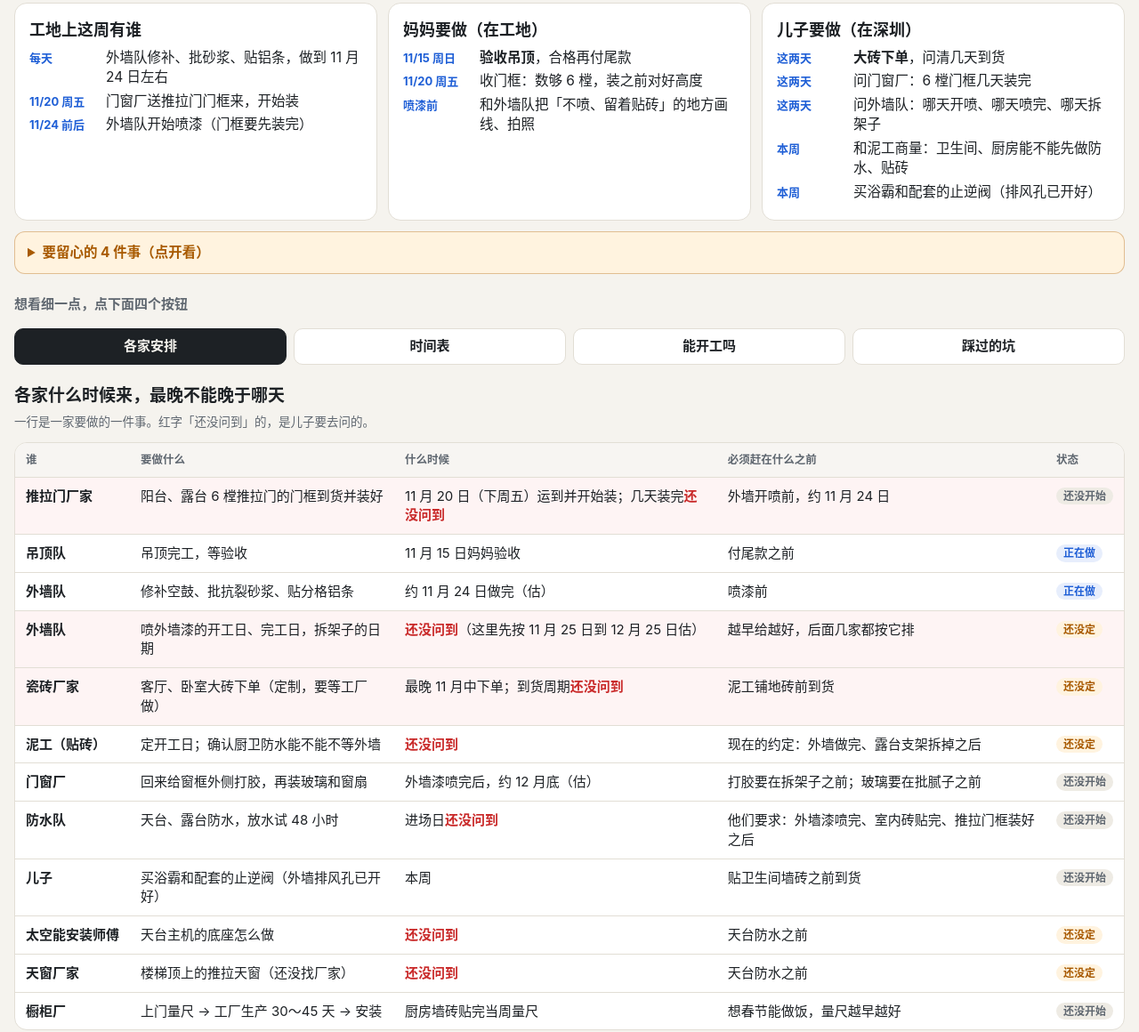
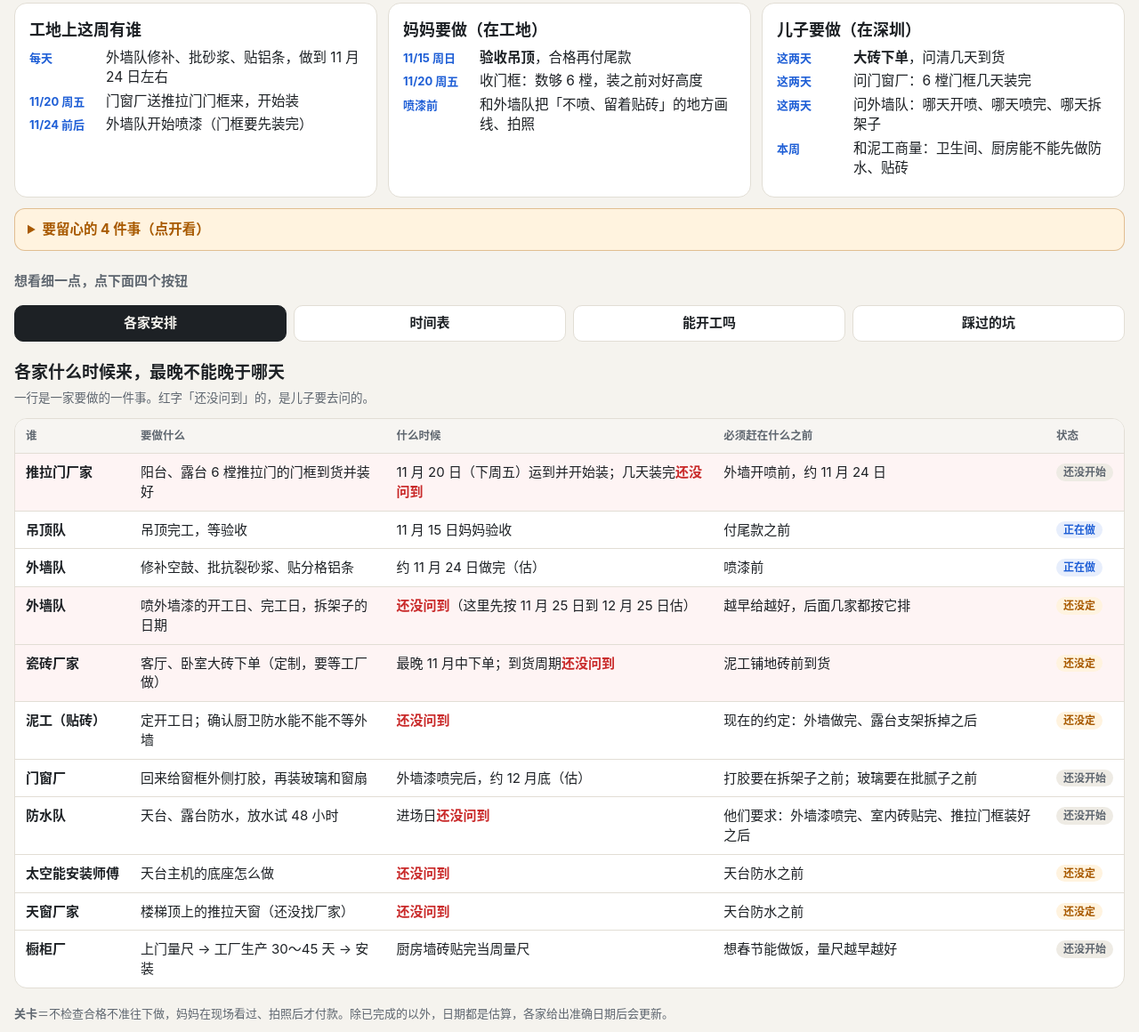
Before and after one commit to gugemailing-hub/house-progress, a plain HTML site: page index.html in a window 1280 px wide. Shown: the part 538-1698 px from the top of the page at 89% size. Drawn offline with Linux system fonts and the light colour scheme.

Commit message:
更新进度 2026-11-15：浴霸已买，吊顶灯孔和浴霸孔已开好

```diff
--- a/index.html
+++ b/index.html
@@ -278,14 +278,13 @@ const DATA = {
       { d:"这两天",      t:"<b>大砖下单</b>，问清几天到货" },
       { d:"这两天",      t:"问门窗厂：6 樘门框几天装完" },
       { d:"这两天",      t:"问外墙队：哪天开喷、哪天喷完、哪天拆架子" },
-      { d:"本周",        t:"和泥工商量：卫生间、厨房能不能先做防水、贴砖" },
-      { d:"本周",        t:"买浴霸和配套的止逆阀（排风孔已开好）" } ] }
+      { d:"本周",        t:"和泥工商量：卫生间、厨房能不能先做防水、贴砖" } ] }
   ],
   notesTitle: "要留心的 4 件事（点开看）",
   notes: [
     "<b>春节前可能住不进去。</b>现在约好防水、贴砖都等外墙做完，外墙漆估计喷到 12 月下旬。想快一点：卫生间、厨房在屋里，可以和外墙同时做，要先和泥工商量。",
     "<b>吊顶已经先做了。</b>厨房、卫生间贴墙砖要顶到吊顶下沿；楼上放水试漏那两天，要有人盯着楼下天花板。",
-    "<b>喷漆前还剩一件小事。</b>窗边和空调孔的防水由谁来做，还没定。（一楼风管机的外墙孔、卫生间排风孔都已经开好了。）",
+    "<b>喷漆前还剩一件小事。</b>窗边和空调孔的防水由谁来做，还没定。（一楼风管机的外墙孔、卫生间排风孔都已经开好，浴霸也买了。）",
     "<b>阳台、露台防水坎的顶面不喷漆。</b>留着等防水做完再贴砖；女儿墙照常喷。"
   ],
   coord: [
@@ -297,7 +296,6 @@ const DATA = {
     { who:"泥工（贴砖）", what:"定开工日；确认厨卫防水能不能不等外墙", when:"<span class='tbd'>还没问到</span>", before:"现在的约定：外墙做完、露台支架拆掉之后", blocks:"橱柜量尺、油漆、入住", st:"risk", chase:"儿子和泥工商量" },
     { who:"门窗厂", what:"回来给窗框外侧打胶，再装玻璃和窗扇", when:"外墙漆喷完后，约 12 月底（估）", before:"打胶要在拆架子之前；玻璃要在批腻子之前", blocks:"拆架子、批腻子", st:"todo", chase:"外墙漆快喷完时儿子约门窗厂" },
     { who:"防水队", what:"天台、露台防水，放水试 48 小时", when:"进场日<span class='tbd'>还没问到</span>", before:"他们要求：外墙漆喷完、室内砖贴完、推拉门框装好之后", blocks:"露台贴砖、压顶贴砖、太空能安装", st:"todo", chase:"前面三样有了日期再约" },
-    { who:"儿子", what:"买浴霸和配套的止逆阀（外墙排风孔已开好）", when:"本周", before:"贴卫生间墙砖之前到货", blocks:"浴霸安装", st:"todo", chase:"儿子下单" },
     { who:"太空能安装师傅", what:"天台主机的底座怎么做", when:"<span class='tbd'>还没问到</span>", before:"天台防水之前", blocks:"天台防水", st:"risk", chase:"儿子问安装师傅" },
     { who:"天窗厂家", what:"楼梯顶上的推拉天窗（还没找厂家）", when:"<span class='tbd'>还没问到</span>", before:"天台防水之前", blocks:"天台防水收边", st:"risk", chase:"妈妈带问询单去问" },
     { who:"橱柜厂", what:"上门量尺 → 工厂生产 30～45 天 → 安装", when:"厨房墙砖贴完当周量尺", before:"想春节能做饭，量尺越早越好", blocks:"厨房能用", st:"todo", chase:"贴厨房墙砖前一周约" }
@@ -362,7 +360,7 @@ const DATA = {
     { id:"dd3", g:"dd", status:"todo", gate:true, name:"妈妈验收吊顶 → 合格再付尾款", meta:"11 月 15 日", s:"2026-11-15", e:"2026-11-15", pre:["dd1","dd2"], pit:[9],
       what:"验收合格才付尾款。有问题先让他们改，改完再付。",
       mom:["卫生间：吊顶板面到楼板顶要有 25 厘米以上，用卷尺量、拍照。",
-           "卫生间浴霸的开孔是 30.5×60.5 厘米；射灯、筒灯的孔是 7.5 厘米。",
+           "灯孔和浴霸孔都已经开好：量一下，浴霸孔是 30.5×60.5 厘米，射灯、筒灯的孔是 7.5 厘米；位置对不对着图。",
            "厨房、卫生间有没有留检修口（至少 40×40 厘米），位置对不对着阀门和接头。",
            "板面平不平、接缝有没有裂、边角有没有翘；窗帘盒的宽度和深度量一下。",
            "量出来的面积和报价单对一下，按实际面积结算。"] },
@@ -414,7 +412,7 @@ const DATA = {
     { id:"eq2", g:"eq", status:"done", name:"一楼风管机的外墙孔", meta:"已打好",
       what:"风管机的铜管和排水管要从吊顶上方穿出外墙。喷完漆再打孔会留下补漆色差，还容易渗水。" },
     { id:"eq3", g:"eq", status:"done", name:"卫生间外墙排风孔", meta:"4 个都开好了，够大", pit:[9,4],
-      what:"4 个卫生间用浴霸排风，风管接到外墙的孔。孔已经开好、够大，不用再扩。剩下的是儿子按孔的大小买浴霸和止逆阀。" },
+      what:"4 个卫生间用浴霸排风，风管接到外墙的孔。孔已经开好、够大，不用再扩。浴霸已经买好，吊顶上的浴霸孔也开好了。" },
     { id:"eq4", g:"eq", status:"todo", name:"橱柜上门量尺", meta:"厨房墙砖贴完就量", pre:["tile2"], pit:[3],
       what:"橱柜厂上门量尺。工厂做柜子要 30～45 天，越早量越早装。",
       mom:["量尺时把油烟机型号、烟管位置告诉他们，吊柜深度要让得开烟管。"] },
```
